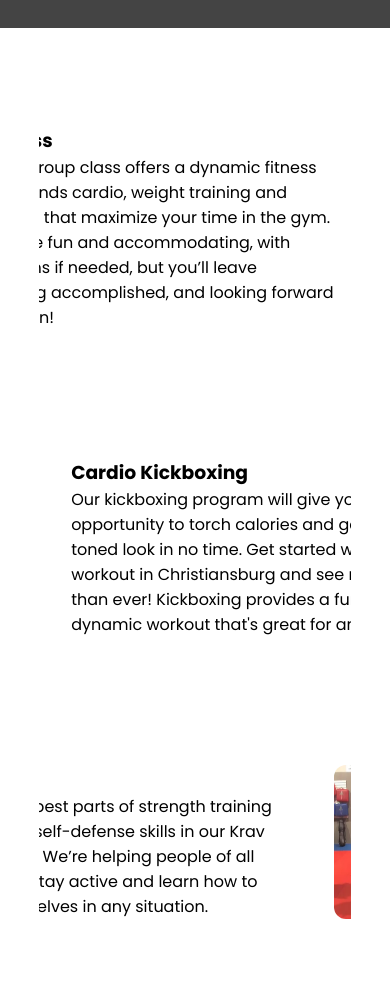
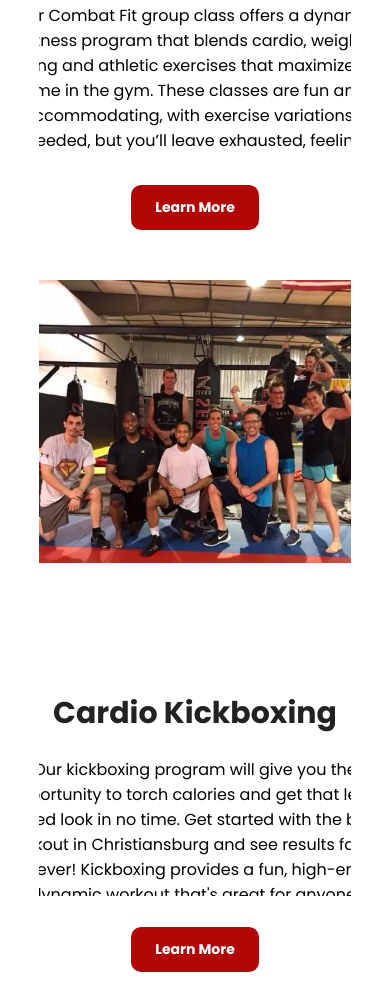
Before and after one commit to mgibson43/TechMMA, a website: page public/html/adult-programs.html in a window 390 px wide. Shown: the part 638-1624 px from the top of the page. Drawn offline with nearby package versions, Linux system fonts and the light colour scheme; a web font is replaced by a local one.

Commit message:
Update: completed mobile and desktop styling for adult programs page

```diff
--- /dev/null
+++ b/public/css/adult-programs-style.css
@@ -0,0 +1,87 @@
+.form {
+  padding: 4rem 0;
+}
+
+.programs-adult {
+  margin: 0 auto;
+  margin-top: 98px;
+  max-width: 80vw;
+  display: flex;
+  flex-direction: column;
+  justify-content: center;
+  align-items: center;
+
+  gap: 8rem;
+}
+
+.program-adult {
+  display: flex;
+  justify-content: space-between;
+
+  gap: 3rem;
+
+  max-width: 1120px;
+}
+
+.program-adult img {
+  max-width: 400px;
+  border-radius: 12px;
+}
+
+.program-adult div {
+  height: 18rem;
+
+  display: flex;
+  flex-direction: column;
+  justify-content: center;
+  /* align-items: center; */
+  gap: 1.5rem;
+}
+
+.program-adult h3 {
+  font-size: 30px;
+  color: #222;
+}
+
+.program-adult span {
+  display: flex;
+  /* justify-content: center; */
+  align-items: center;
+
+  height: 4rem;
+}
+
+.bar {
+  margin: 0 auto;
+  border: .01rem solid #b10707;
+  border-radius: 10px;
+  max-width: 85vw;
+  margin-bottom: 4rem;
+}
+
+@media(max-width: 880px) {
+
+  .programs-adult {
+    margin-top: 44px;
+  }
+
+  .program-adult {
+    flex-direction: column;
+    align-items: center;
+    justify-content: center;
+
+    text-align: center;
+  }
+
+  .program-adult div {
+    align-items: center;
+  }
+
+  .program-adult span {
+    justify-content: center;
+  }
+
+  .program-adult:nth-child(2n) {
+    flex-direction: column-reverse;
+  }
+}
--- a/public/css/style.css
+++ b/public/css/style.css
@@ -258,7 +258,8 @@ li:last-child .nav-link:hover {
   border-radius: 10px;
 }
 
-.form-submit {
+.form-submit,
+.program-adult a {
   background-color: #b10707;
   cursor: pointer;
   border: none;
@@ -269,7 +270,8 @@ li:last-child .nav-link:hover {
   padding: .75rem 1.5rem;
 }
 
-.form-submit:hover {
+.form-submit:hover,
+.program-adult a:hover {
   background-color: #830c0c;
 }
 
@@ -389,32 +391,6 @@ li:last-child .nav-link:hover {
   }
 }
 
-/* Adult-Programs */
-
-.programs-adult {
-  margin: 0 auto;
-  margin-top: 98px;
-  max-width: 80vw;
-  display: flex;
-  flex-direction: column;
-  justify-content: center;
-  align-items: center;
-
-  gap: 8rem;
-}
-
-.program-adult {
-  display: flex;
-  justify-content: space-between;
-
-  gap: 3rem;
-}
-
-.program-adult img {
-  max-width: 400px;
-  border-radius: 12px;
-}
-
 @media(max-width: 880px) {
   * {
     overflow-x: hidden;
@@ -514,5 +490,4 @@ li:last-child .nav-link:hover {
   .quick-access-content {
     flex-direction: column;
   }
-
 }
--- a/public/html/adult-programs.html
+++ b/public/html/adult-programs.html
@@ -19,6 +19,7 @@
   <meta name="Twitter:description" content="Our Kids Martial Arts, Fitness Classes and Kids Jiu Jitsu and Wrestling programs are excellent choices for self defense, discipline and fitness. Learn more about our martial arts classes in Christiansburg now!">
   <link rel="publisher" href="https://goo.gl/maps/Z35PmxHVcgspk3c16">
   <link rel="stylesheet" href="/css/style.css">
+  <link rel="stylesheet" href="/css/adult-programs-style.css"
   <link
   rel="stylesheet"
   href="https://cdn.jsdelivr.net/npm/swiper@11/swiper-bundle.min.css" />
@@ -104,7 +105,7 @@
         <p>
           Our Combat Fit group class offers a dynamic fitness program that blends cardio, weight training and athletic exercises that maximize your time in the gym. These classes are fun and accommodating, with exercise variations if needed, but you’ll leave exhausted, feeling accomplished, and looking forward to the next session!
         </p>
-        <a href="#"></a>
+        <span><a href="#">Learn More</a></span>
       </div>
       <img src="/images/combat-fit.webp" alt="Combat Fit">
     </div>
@@ -115,7 +116,7 @@
         <p>
           Our kickboxing program will give you the opportunity to torch calories and get that lean, toned look in no time. Get started with the best workout in Christiansburg and see results faster than ever! Kickboxing provides a fun, high-energy, dynamic workout that's great for anyone.
         </p>
-        <a href="#"></a>
+        <span><a href="#">Learn More</a></span>
       </div>
     </div>
     <div class="program-adult">
@@ -124,7 +125,7 @@
         <p>
           Combine the best parts of strength training and effective self-defense skills in our Krav Maga classes. We’re helping people of all fitness levels stay active and learn how to defend themselves in any situation.
         </p>
-        <a href="#"></a>
+        <span><a href="#">Learn More</a></span>
       </div>
       <img src="/images/krav-maga.webp" alt="Krav Maga">
     </div>
@@ -135,7 +136,7 @@
         <p>
           An amazing workout and iron-clad self-defense skills are at your fingertips with Tech MMA. Our unique style of Jiu-Jitsu will teach you the most effective self-defense in the world while building your muscle and improving your day-to-day life with increased health and happiness.
         </p>
-        <a href=""></a>
+        <span><a href="">Learn More</a></span>
       </div>
     </div>
     <div class="program-adult">
@@ -144,7 +145,7 @@
         <p>
           Our Full Contact Kickboxing program gives you the best in high-intensity workouts that will help you lose weight and the best in self-defense training that will empower you throughout your daily life. Join us at Tech MMA in Christiansburg today!
         </p>
-        <a href=""></a>
+        <span><a href="">Learn More</a></span>
       </div>
       <img src="/images/full-contact-kickboxing.webp" alt="Full Contact Kickboxing">
     </div>
@@ -155,7 +156,7 @@
         <p>
           Get the most out of every session by enrolling in our Private Training. We offer one-on-one training sessions by appointment, which will allow you to create a personalized training routine with one of our awesome instructors. Improve your Jiu Jitsu skills, build your fitness, lose weight... whatever your goals are, we'll help you achieve them.
         </p>
-        <a href=""></a>
+        <span><a href="">Learn More</a></span>
       </div>
     </div>
     <div class="program-adult">
@@ -164,12 +165,13 @@
         <p>
           Get the most out of every session by enrolling in our Private Training. We offer one-on-one training sessions by appointment, which will allow you to create a personalized training routine with one of our awesome instructors. Improve your Jiu Jitsu skills, build your fitness, lose weight... whatever your goals are, we'll help you achieve them.
         </p>
-        <a href="#"></a>
+        <span><a href="#">Learn More</a></span>
       </div>
       <img src="/images/private-training.webp" alt="Private Training">
     </div>
   </section>
   <section class="quick-access">
+    <div class="bar"></div>
     <div class="container">
       <div class="quick-access-container">
         <a href="/html/index.html"><img src="/images/logo.webp" alt="TechMMA Logo"></a>
```
